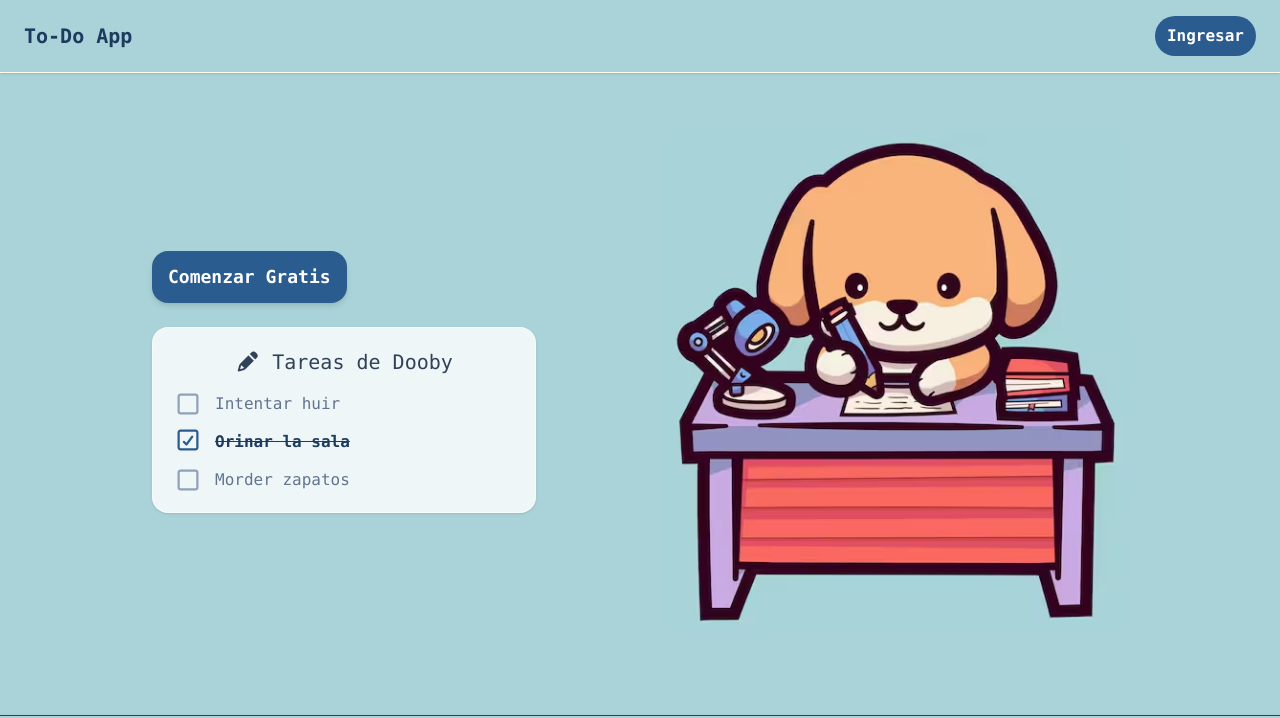
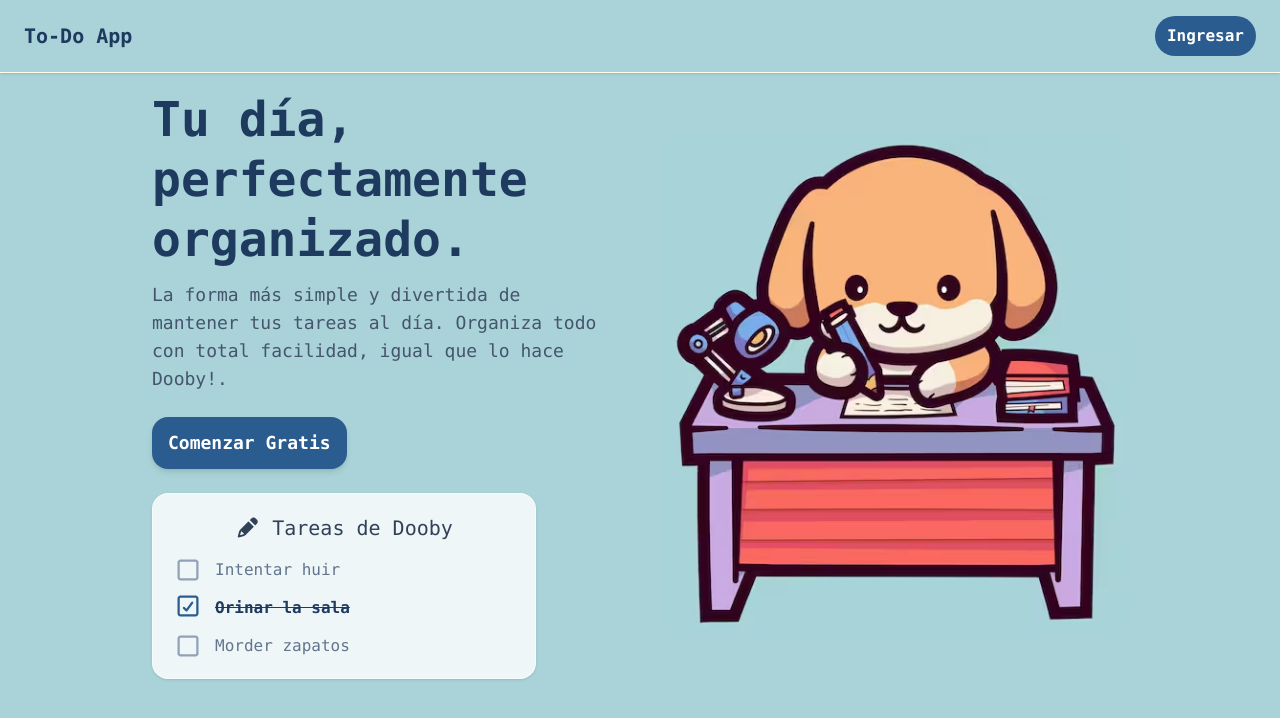
Before and after one commit to cmartinezcode/ToDoList, a website: page frontend/index.html in a window 1280 px wide. Shown: the top 718 px of the page. Drawn offline with nearby package versions, Linux system fonts and the light colour scheme.

Commit message:
correction index.html

```diff
--- a/frontend/index.html
+++ b/frontend/index.html
@@ -38,9 +38,23 @@
       <div
         class="w-full text-center md:text-left md:order-1 md:w-1/2 flex flex-col items-center md:items-start"
       >
-         <a
+        <h1
+          class="brand-font text-3xl md:text-5xl font-bold text-[#1E3A5F] leading-tight mb-3"
+        >
+          Tu día,<br class="hidden md:inline" />
+          perfectamente<br />organizado.
+        </h1>
+
+        <p
+          class="hidden text-base sm:flex md:text-lg text-slate-600 max-w-sm md:max-w-md mb-6 font-medium"
+        >
+          La forma más simple y divertida de mantener tus tareas al día.
+          Organiza todo con total facilidad, igual que lo hace Dooby!.
+        </p>
+
+        <a
           href="./public/register.html"
-          class="hover:scale-105 duration-300 w-4/5 sm:w-auto inline-block text-center bg-secondary text-white font-bold text-lg px-4 py-3 rounded-2xl shadow-md hover:bg-[#1E3A5F] hover:shadow-lg active:scale-95 transition-all mb-6 "
+          class="hover:scale-105 duration-300 w-4/5 sm:w-auto inline-block text-center bg-[#2B5C8F] text-white font-bold text-lg px-4 py-3 rounded-2xl shadow-md hover:bg-[#1E3A5F] hover:shadow-lg active:scale-95 transition-all mb-6 "
         >
           Comenzar Gratis
         </a>
```
Also changed, not shown: frontend/css/output.css.
